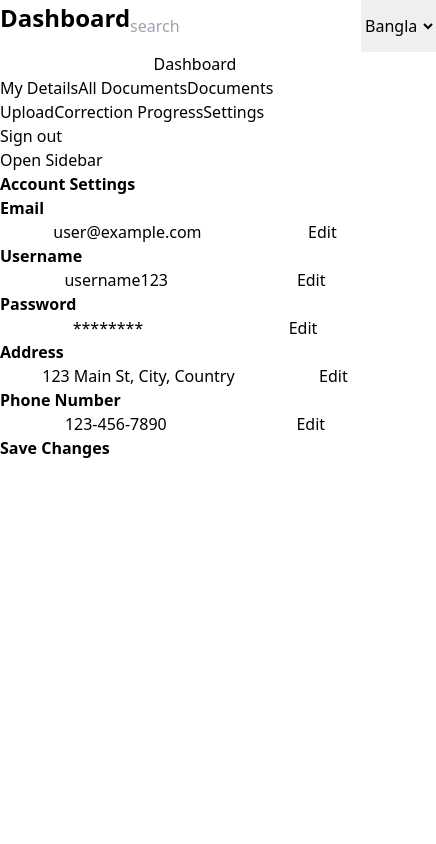
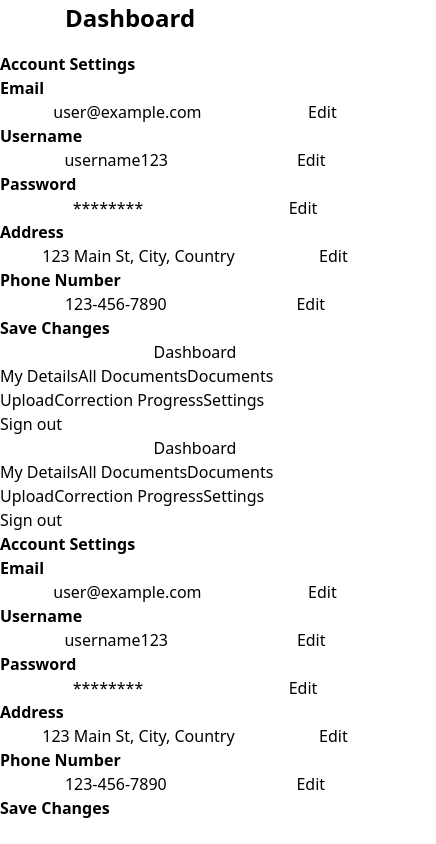
Before and after one commit to rezwan563/streamlined-docs-client, a React (Vite) app: page /dashboard/settings in a window 390 px wide. Shown: the whole page, 436 px wide, since content can reach past the window. Built offline with nearby package versions, Linux system fonts and the light colour scheme; no server answers.

Commit message:
Dashboard desktop and mobile responsive

```diff
--- a/src/layout/DashboardLayout.jsx
+++ b/src/layout/DashboardLayout.jsx
@@ -1,96 +1,69 @@
-import { useContext, useState } from "react";
-import { Link, Outlet, useNavigate } from "react-router-dom";
+import { useContext } from "react";
+import {  Outlet, useNavigate } from "react-router-dom";
 import { AuthContext } from "../providers/AuthProvider";
+import Sidebar from "../shared/Sidebar";
 
 const DashboardLayout = () => {
-  const { user, logOut } = useContext(AuthContext);
-  const navigate = useNavigate();
+  const { user } = useContext(AuthContext);
   // console.log(user);
-  const from = "/";
-  const [isClicked, setIsClicked] = useState(false);
 
-  const signOut = () => {
-    logOut()
-      .then(() => navigate(from))
-      .catch((err) => console.log(err));
-  };
+
   return (
     <div>
       <div className="w-full bg-white py-2">
         <div className="flex justify-between md:px-8 pt-5">
           {/* <p className="text-3xl font-bold ">Streamlined Docs</p> */}
           <p className="text-3xl font-bold">Dashboard</p>
-          <input
+          {/* <input
             type="search"
             name="search"
             id=""
             placeholder="search"
             className="hidden md:block px-2 rounded-md border focus:outline-none focus:ring-2 focus:ring-green-300 focus:border-transparent"
-          />
-          <select className="hidden md:block w-fit px-4 py-1 border rounded-md focus:outline-none focus:ring-2 focus:ring-green-300 focus:border-transparent">
+          /> */}
+          {/* <select className="hidden md:block w-fit px-4 py-1 border rounded-md focus:outline-none focus:ring-2 focus:ring-green-300 focus:border-transparent">
             <option value="Bangla" className="py-1">
               Bangla
             </option>
             <option value="English" className="py-1">
               English
             </option>
-          </select>
+          </select> */}
           <img src={user?.photoURL} alt="" className="w-12 h-12 rounded-full" />
         </div>
       </div>
-      <div className="grid grid-rows-2 md:grid-cols-5">
-        <div
-          className={`bg-white  md:block order-1 md:order-none md:col-span-1 md:min-h-screen  shadow-xl border-r-2 rounded-md `}
-        >
-          <Link
-            to="/dashboard"
-            className="flex bg-green-500 w-1/2 my-5 mx-auto p-3 rounded-md text-white text-center font-bold shadow-lg hover:bg-green-400 cursor-pointer "
-          >
-            Dashboard
-          </Link>
-
-          <div className="grid grid-cols-3  md:flex md:flex-col  md:justify-start text-black md:w-1/2 mx-auto pt-10">
-            <Link to="/dashboard/my-details" className="block mb-4">
-              My Details
-            </Link>
-            <Link to="/dashboard/all_documents" className="block mb-4">
-              All Documents
-            </Link>
-            {/* This will be admin link. Only admin can go to this route */}
-            {/* <Link to="/dashboard/pending_documents" className="block mb-4">
-              Pending Documents
-            </Link> */}
-            <Link to="/dashboard/upload" className="block mb-4">
-              Documents Upload
-            </Link>
-
-            <Link to="/dashboard/progress" className="block mb-4">
-              Correction Progress
-            </Link>
-            <Link to="/dashboard/settings" className="block mb-4">
-              Settings
-            </Link>
-            <div className="mb-4 cursor-pointer " onClick={signOut}>
-              Sign out
+      {/* for small device grid row and outlet at top */}
+      <div className="grid grid-rows-3">
+        <div className="md:hidden row-span-2 bg-gray-100 px-24 py-12">
+          <Outlet/>
+        </div>
+        <div className="md:hidden ">
+          <Sidebar/>
+        </div>
+      </div>
+      {/* for medium and large device sidebar and outlet  */}
+      <div className="grid grid-cols-5">
+          <div className="hidden md:block min-h-screen col-span-1">
+            <Sidebar/>
+          </div>
+          <div className="hidden md:block bg-gray-100 col-span-4">
+            <div className="py-24 px-12">
+            <Outlet/>
             </div>
           </div>
-        </div>
+      </div>
 
-        <div className="bg-gray-100 md:col-span-4 py-24 px-12 ">
-          <button
-            onClick={() => setIsClicked(!isClicked)}
-            className="mb-4 md:hidden px-3 py-1 bg-blue-600 text-white rounded-md"
-          >
-            {isClicked ? "Close Sidebar" : "Open Sidebar"}
-          </button>
-
-          {/* Content goes here */}
-
-          <Outlet />
-        </div>
-      </div>
     </div>
   );
 };
 
 export default DashboardLayout;
+
+
+ {/* <div className="min-h-screen ">
+          <Sidebar />
+        </div> */}
+        {/* <div className="bg-gray-100 md:col-span-4 py-24 px-12 ">
+
+          <Outlet />
+        </div> */}
--- a/src/shared/Navbar.jsx
+++ b/src/shared/Navbar.jsx
@@ -1,4 +1,4 @@
-import React, { useState } from "react";
+import  { useState } from "react";
 import { Link } from "react-router-dom";
 import { GiHamburgerMenu } from "react-icons/gi";
 import { FaArrowAltCircleUp } from "react-icons/fa";
--- /dev/null
+++ b/src/shared/Sidebar.jsx
@@ -0,0 +1,56 @@
+import React, { useContext, useState } from 'react';
+import { Link, useNavigate } from 'react-router-dom';
+import { AuthContext } from '../providers/AuthProvider';
+
+const Sidebar = () => {
+    const {  logOut } = useContext(AuthContext);
+  const navigate = useNavigate();
+//   console.log(user);
+  const from = "/";
+
+  const signOut = () => {
+    logOut()
+      .then(() => navigate(from))
+      .catch((err) => console.log(err));
+  };
+    return (
+        <div
+          className="px-4 md:px-8"
+        >
+          <Link
+            to="/dashboard"
+            className="flex bg-green-500 w-1/2 my-5 mx-auto p-3 rounded-md text-white text-center font-bold shadow-lg hover:bg-green-400 cursor-pointer "
+          >
+            Dashboard
+          </Link>
+
+          <div className="grid grid-cols-3  md:flex md:flex-col  md:justify-start text-black md:w-1/2 mx-auto pt-10">
+            <Link to="/dashboard/my-details" className="block mb-4">
+              My Details
+            </Link>
+            <Link to="/dashboard/all_documents" className="block mb-4">
+              All Documents
+            </Link>
+            {/* This will be admin link. Only admin can go to this route */}
+            {/* <Link to="/dashboard/pending_documents" className="block mb-4">
+              Pending Documents
+            </Link> */}
+            <Link to="/dashboard/upload" className="block mb-4">
+              Documents Upload
+            </Link>
+
+            <Link to="/dashboard/progress" className="block mb-4">
+              Correction Progress
+            </Link>
+            <Link to="/dashboard/settings" className="block mb-4">
+              Settings
+            </Link>
+            <div className="mb-4 cursor-pointer " onClick={signOut}>
+              Sign out
+            </div>
+          </div>
+        </div>
+    );
+};
+
+export default Sidebar;
```
Also changed, not shown: src/shared/DashboardSidebar.jsx (deleted, +0 -57 lines), src/shared/SidebarButton.jsx (deleted, +0 -15 lines).
